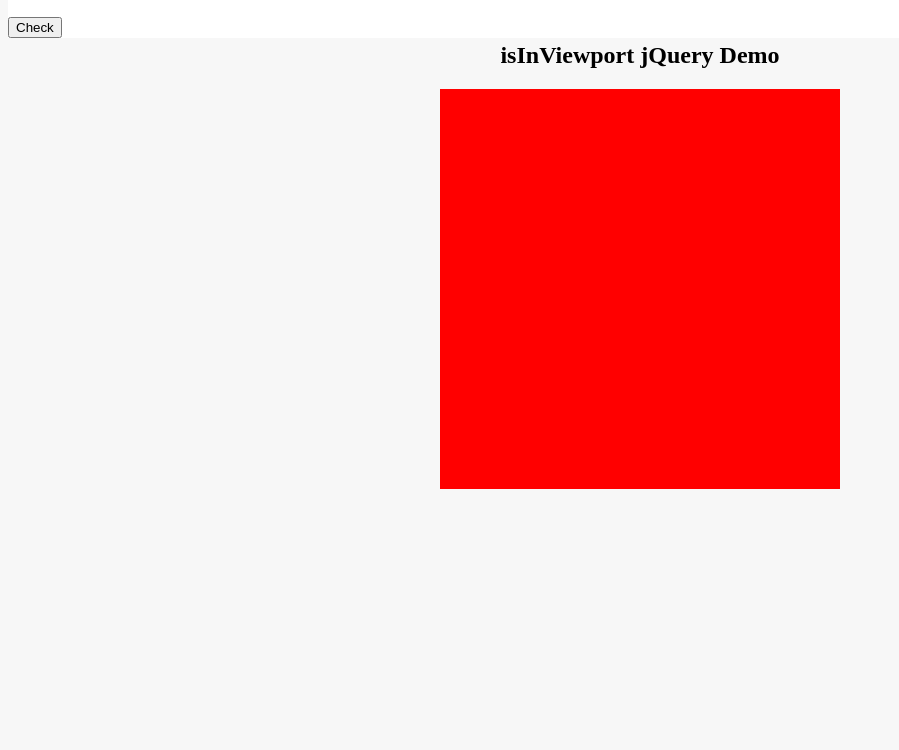
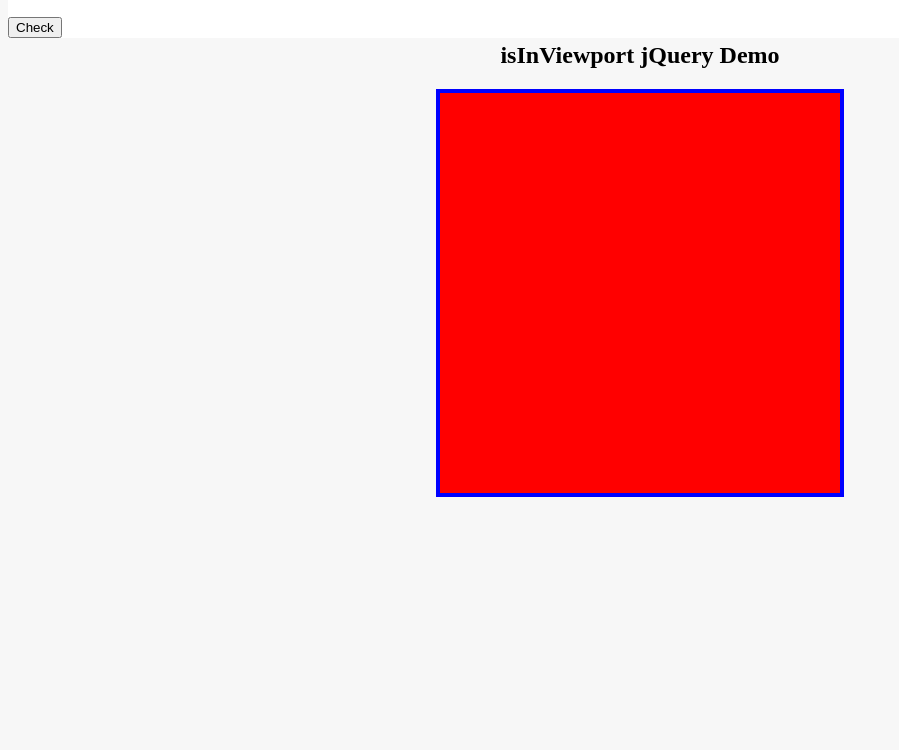
Before and after one commit to brotherlu/jQuery-isInViewport, a website: page src/index.html in a window 1280 px wide. Both pictures are taken after a click on the button "Check". Shown: the part 50-800 px from the top of the page, without its empty margins (0-899 px from the left). Drawn offline with nearby package versions, Linux system fonts and the light colour scheme; files that its build step writes are made by us from their sources.

Commit message:
Added support for unique focus elements Added Comments

```diff
--- a/src/js/isInViewport.js
+++ b/src/js/isInViewport.js
@@ -1,44 +1,70 @@
-(function($){
+(function($, window){
 
   function isInViewport(elem){
     var elemTop = $(elem).offset().top,
         elemBottom = elemTop + $(elem).height(),
         viewportTop = $(window).scrollTop(),
-        viewportBottom = viewportTop + $(window).height();
+        viewportBottom = viewportTop + $(window).height(),
+        topDistance = ((viewportBottom - elemTop) >= 0) ? viewportBottom - elemTop : 0,
+        bottomDistance = ((elemBottom - viewportTop) >= 0) ? elemBottom - viewportTop : 0,
+        percentageOfViewport = (Math.min($(elem).height(),topDistance, bottomDistance ))/$(window).height(),
+        percentageOfElement = (Math.min($(elem).height(),topDistance, bottomDistance ))/$(elem).height();
 
-   /* console.table ({
-      element: this.className,
-      elemTop: elemTop,
-      elemBottom: elemBottom,
-      viewportTop: viewportTop,
-      viewportBottom: viewportBottom,
-      isVisible: elemTop <= viewportBottom && elemBottom >= viewportTop
-    });*/
-
-    return (elemTop < viewportBottom && elemBottom >= viewportTop);
+    return {
+      isVisible: (elemTop < viewportBottom && elemBottom >= viewportTop),
+      percentageOfViewport: percentageOfViewport,
+      percentageOfElement: percentageOfElement
+    };
   }
 
   $.fn.isInViewport = function(options,callback,exitCallback){
 
+    // prevent any errors by defining a default value
+    // not classy but does the job
     callback = callback || function(el){};
     exitCallback = exitCallback || function(el){};
 
+    // default settings
     var settings = {
-      className: 'isVisible'
+      className: 'isVisible',
+      focusName: 'isFocus'
     };
 
+    // Extend the settings with the inputted options
     $.extend(settings, options);
 
+    //
+    var maxPercent = 0;
+
     return this.each(function(){
-      if(isInViewport(this) && !$(this).hasClass(settings.className)){
+      // Check for visible elements
+      if(isInViewport(this).isVisible){
+
+        // Add ClassName
         $(this).addClass(settings.className);
+
+        // Check if the element is the most visible element
+        if(isInViewport(this).percentageOfViewport > maxPercent){
+
+          // Store the new max view percentage
+          maxPercent = isInViewport(this).percentageOfViewport;
+          // Clear old focus element
+          $('.'+settings.focusName).removeClass(settings.focusName);
+          // Add New focus element class
+          $(this).addClass(settings.focusName);
+        }
+        // Execute the callback
         callback(this);
-      } else if (!isInViewport(this) && $(this).hasClass(settings.className)){
-        $(this).removeClass(settings.className);
+
+        // Cleanup all non visible elements
+      } else if (!isInViewport(this).isVisible && $(this).hasClass(settings.className)){
+        // Remove all classes from the elements
+        $(this).removeClass(settings.className).removeClass(settings.focusName);
+        // Execute the disappear callback
         exitCallback(this);
       }
     });
 
   };
 
-}(jQuery));
+}(jQuery, window));
--- a/src/scss/main.scss
+++ b/src/scss/main.scss
@@ -45,3 +45,7 @@
 .AllEyesOnMe {
   background-color: Red;
 }
+
+.isFocus {
+  border: 4px blue solid;
+}
```
Also changed, not shown: dist/css/main.css, dist/js/isInViewport.min.js.
